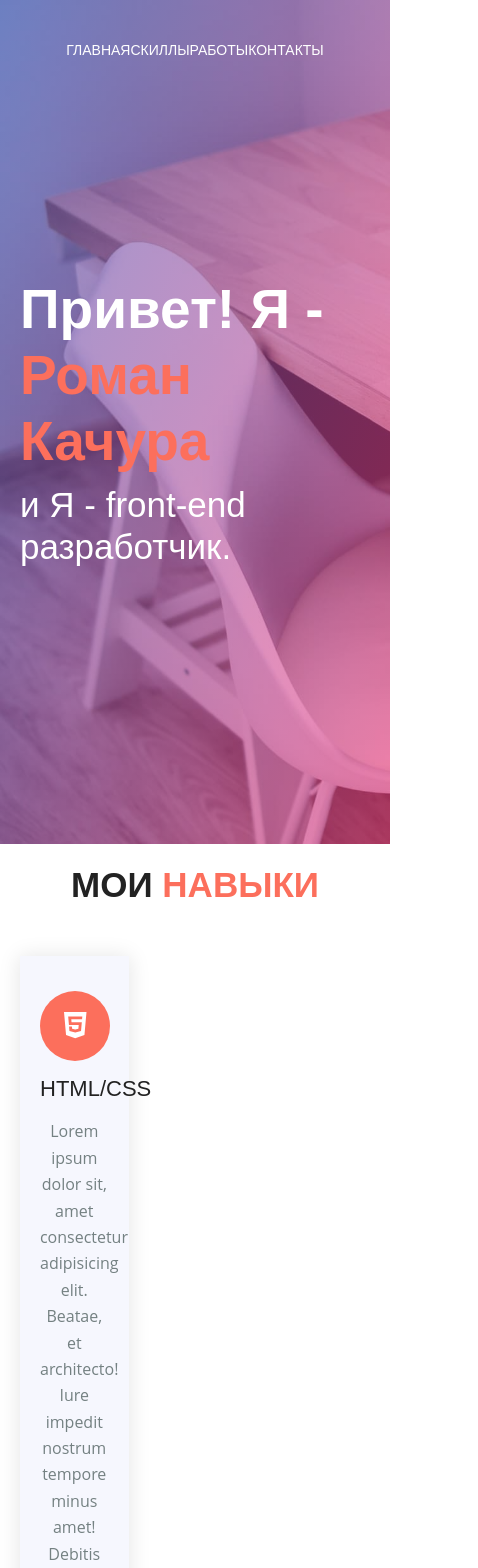
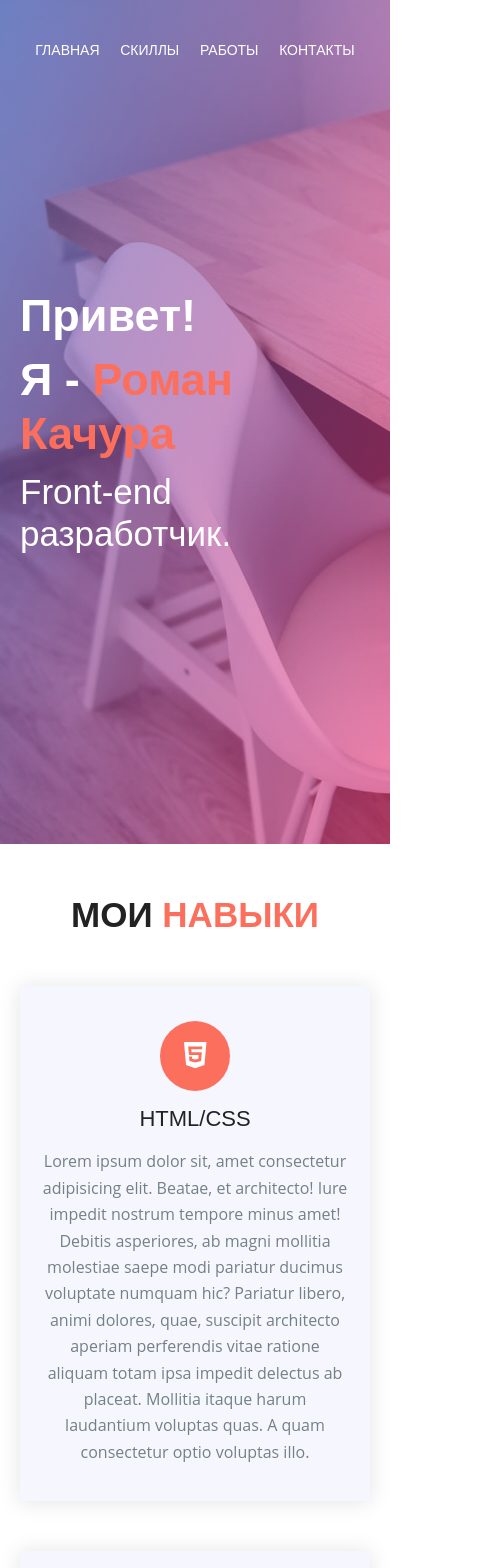
Before and after one commit to Roman-Kachura/portfolio, a React (Create React App) app: page / in a window 390 px wide. Shown: the top 1568 px of the page, 478 px wide, since content can reach past the window. Built offline with nearby package versions, Linux system fonts and the light colour scheme.

Commit message:
Update 15.12.2021

```diff
--- a/src/components/c1-header/Header.module.scss
+++ b/src/components/c1-header/Header.module.scss
@@ -14,7 +14,10 @@
 
 @media screen and (max-width: 480px){
     .header{
-        padding: 10px;
-        justify-content: center;
+        padding: 0px;
+
+        div{
+            width: 100%;
+        }
     }
 }
--- a/src/components/c2-main/m1-homepage/Home.module.scss
+++ b/src/components/c2-main/m1-homepage/Home.module.scss
@@ -1,14 +1,14 @@
 @import './../../../styles/scss/mixins';
 @import './../../../styles/scss/variable';
 
-.home{
+.home {
   height: 100vh;
   position: relative;
   overflow: hidden;
   z-index: 0;
   @include background('../../components/c2-main/m1-homepage/image/homeimage.jpeg');
 
-    &:after{
+  &:after {
     content: " ";
     position: absolute;
     top: 0;
@@ -20,7 +20,7 @@
     opacity: .6;
   }
 
-    .container{
+  .container {
     display: flex;
     justify-content: start;
     align-items: center;
@@ -28,34 +28,43 @@
     width: 100%;
     height: 100%;
 
-        .homeWrapper{
-            .homeTitle{
+    .homeWrapper {
+      .homeTitle {
         display: block;
         margin: 0 0 10px;
         letter-spacing: 0;
 
-                @include text($secondTextFontFamily,$homeTitleFontSize,$titleLineHeight,800,$textColor);
+        @include text($secondTextFontFamily, $homeTitleFontSize, $titleLineHeight, 800, $textColor);
 
-                .homeTitleName{
+        .divWrapper{
+          display: inline;
+        }
+
+        .homeTitleName {
           color: $primaryColor;
         }
       }
-            .homeTitleProfession{
-                @include text($secondTextFontFamily,$primaryTitleFontSize,$titleLineHeight,500,$textColor);
+
+      .homeTitleProfession {
+        @include text($secondTextFontFamily, $primaryTitleFontSize, $titleLineHeight, 500, $textColor);
       }
     }
   }
 }
 
-@media screen and (max-width:480px){
-    .container{
-        padding: 20px;
+@media screen and (max-width: 480px) {
+  .home {
+    .container {
+      .homeWrapper {
+        .homeTitle{
+          font-size: 4.5rem;
 
-        .homeWrapper{
-            height: auto;
-            flex-direction: column;
-            align-items: center;
+          .divWrapper{
+            display: block;
+            margin-bottom: 10px;
           }
         }
-
       }
+    }
+  }
+}
--- a/src/components/c2-main/m1-homepage/Home.tsx
+++ b/src/components/c2-main/m1-homepage/Home.tsx
@@ -7,9 +7,10 @@ export const Home = () => {
             <div className={`container ${style.container}`}>
                 <div className={style.homeWrapper}>
                     <h1 className={style.homeTitle}>
-                        Привет! Я - <span className={style.homeTitleName}>Роман Качура</span>
+                        <div className={style.divWrapper}>Привет!</div>
+                        <div className={style.divWrapper}> Я - <span className={style.homeTitleName}>Роман Качура</span></div>
                     </h1>
-                    <div className={style.homeTitleProfession}>и Я - front-end разработчик.</div>
+                    <div className={style.homeTitleProfession}>Front-end разработчик.</div>
                 </div>
             </div>
         </section>
--- a/src/components/c2-main/m2-skillspage/Skills.module.scss
+++ b/src/components/c2-main/m2-skillspage/Skills.module.scss
@@ -14,7 +14,7 @@
             padding: 20px 20px;
             border-radius: 0px;
             box-shadow: 0 1px 20px 1px rgba(0, 0, 0, 0.1);
-            margin-bottom: 30px;
+            margin-bottom: 50px;
 
             .icon {
                 margin: 15px 0;
@@ -45,21 +45,13 @@
 }
 
 
-@media screen and (max-width: 480px) {
-    .skillsContent {
-        flex-direction: column;
+@media screen and (max-width: 768px) {
+    .skills {
+        .skillsContent {
+            justify-content: center;
 
-        .skillItem {
-            width: 100%;
-            margin-bottom: 20px;
-            padding: 20px 5px;
-
-            .icon {
-                margin-bottom: 20px;
-            }
-
-            .technology {
-                margin-bottom: 20px;
+            .skillItem {
+                width: 100%;
             }
         }
     }
--- a/src/components/c2-main/m3-workspage/Works.module.scss
+++ b/src/components/c2-main/m3-workspage/Works.module.scss
@@ -9,10 +9,11 @@
     display: flex;
     justify-content: space-between;
     align-items: flex-start;
+    flex-wrap: wrap;
 
     .worksItem {
       width: 45%;
-      margin: 25px;
+      margin: 0 25px;
 
       .image {
         width: 100%;
@@ -50,10 +51,10 @@
           text-decoration: none;
           opacity: 0;
 
-          i{
+          i {
             font-family: $iconFontFamily;
             font-size: 21px;
-            color:$primaryColor;
+            color: $primaryColor;
           }
 
           &:hover {
@@ -103,20 +104,15 @@
 }
 
 
-@media screen and (max-width: 480px) {
-  .worksContent {
-    flex-direction: column;
+@media screen and (max-width: 768px) {
+  .works {
+    .worksContent {
+      width: 100%;
+      justify-content: center;
 
-    .worksItem {
-      width: 100%;
-      margin-bottom: 20px;
-
-      .image {
-        margin-bottom: 20px;
-      }
-
-      .description {
-        padding: 0 5px;
+      .worksItem {
+        width: 100%;
+        margin: 0 auto 30px;
       }
     }
   }
--- a/src/components/c2-main/m4-remote/Remote.module.scss
+++ b/src/components/c2-main/m4-remote/Remote.module.scss
@@ -22,7 +22,58 @@
     opacity: .6;
   }
 
+  .title {
+    color: $textColor;
+  }
+
   .link {
     @include btn($textColor);
   }
 }
+
+@media screen and (max-width: 768px) {
+  .remote {
+    .title {
+      display: flex;
+      justify-content: center;
+      align-items: center;
+      flex-direction: column;
+
+      span {
+        display: block;
+        margin-top: 10px;
+      }
+    }
+  }
+}
+
+@media screen and (max-width: 768px) {
+  .remote {
+    .title {
+      display: flex;
+      justify-content: center;
+      align-items: center;
+      flex-direction: column;
+    }
+
+    .link {
+      margin-top: 0;
+    }
+  }
+}
+
+@media screen and (max-width: 480px) {
+  .remote {
+    .title {
+      font-size: 2.5rem;
+    }
+  }
+}
+
+@media screen and (max-width: 320px) {
+  .remote {
+    .title {
+      font-size: 2.1rem;
+    }
+  }
+}
--- a/src/components/c2-main/m4-remote/Remote.tsx
+++ b/src/components/c2-main/m4-remote/Remote.tsx
@@ -6,7 +6,7 @@ export const  Remote = () => {
     return(
         <div className={style.remote}>
             <div className='container'>
-                <MainTitle title={'Расматриваю варианты'} spanTitleText={'удаленной работы'}/>
+                <MainTitle className={style.title} title={'Расматриваю варианты'} spanTitleText={'удаленной работы'}/>
                 <a className={style.link} href={''}>Нанять меня</a>
             </div>
         </div>
--- a/src/components/c2-main/m5-contacts/Contacts.module.scss
+++ b/src/components/c2-main/m5-contacts/Contacts.module.scss
@@ -141,14 +141,34 @@
   }
 }
 
-@media screen and (max-width: 480px) {
-  .form {
-    width: 100%;
+@media screen and (max-width: 768px) {
+  .contacts {
+    .formWrapper {
+      flex-wrap: wrap;
 
-    input[type='submit'] {
-      margin-top: 10px;
+      .form{
+        width: 100%;
+      }
+
+      .contactInfo{
+        width: 100%;
+
+        .social{
+          margin-top: 20px;
+        }
+      }
     }
   }
+}
 
-
+@media screen and (max-width: 480px){
+  .contacts{
+    .formWrapper{
+      .form{
+        input.formControl{
+          width: 100%;
+        }
+      }
+    }
+  }
 }
--- a/src/components/c2-main/m6-common/mainTitle/MainTitle.module.scss
+++ b/src/components/c2-main/m6-common/mainTitle/MainTitle.module.scss
@@ -4,13 +4,30 @@
 .mainTitle {
   @include flexCenter;
   margin-bottom: 50px;
+}
 
-  h4 {
-    text-transform: uppercase;
-    @include text($secondTextFontFamily,$primaryTitleFontSize,$titleLineHeight,$titleFontWeight,$secondColor);
+.title {
+  text-transform: uppercase;
+  @include text($secondTextFontFamily,$primaryTitleFontSize,$titleLineHeight,$titleFontWeight,$secondColor);
 
-    span {
-      color: $primaryColor;
-    }
+  span {
+    color: $primaryColor;
   }
 }
+
+@media screen and (max-width: 1024px){
+  .mainTitle {
+    //margin-bottom: 30px;
+  }
+}
+
+@media screen and (max-width: 768px){
+  .mainTitle {
+    margin-bottom: 50px;
+  }
+}
+@media screen and (max-width: 480px){
+  .mainTitle {
+    //margin-bottom: 15px;
+  }
+}
--- a/src/components/c2-main/m6-common/mainTitle/MainTitle.tsx
+++ b/src/components/c2-main/m6-common/mainTitle/MainTitle.tsx
@@ -4,12 +4,14 @@ import s from './MainTitle.module.scss';
 type MainTitlePropsType = {
     title:string
     spanTitleText:string
+    className?:string
 }
 
-export const MainTitle = ({title,spanTitleText}:MainTitlePropsType) => {
+export const MainTitle = ({title,spanTitleText,...props}:MainTitlePropsType) => {
+    const finalClassName = props.className ? `${props.className} ${s.title}` : `${s.title}`;
     return(
         <div className={s.mainTitle}>
-            <h4>{title} <span>{spanTitleText}</span></h4>
+            <h4 className={finalClassName}>{title} <span>{spanTitleText}</span></h4>
         </div>
     )
 }
--- a/src/index.scss
+++ b/src/index.scss
@@ -37,12 +37,26 @@ a{
   text-decoration: none;
 }
 
-@media screen and (max-width: 480px){
+@media screen and (max-width: 1024px){
   .container{
-    padding:20px;
-  }
-
-  .title{
-    margin-bottom: 20px;
+    padding:100px 50px;
   }
 }
+
+@media screen and (max-width: 768px) {
+  .container {
+    padding: 50px 30px;
+  }
+}
+
+@media screen and (max-width: 480px) {
+  .container {
+    padding: 50px 20px;
+  }
+}
+
+@media screen and (max-width: 320px) {
+  .container {
+    padding: 50px 10px;
+  }
+}
```
Also changed, not shown: src/styles/scss/variable.scss (line endings or trailing spaces). Lines whose indentation alone changed are shown as unchanged.
